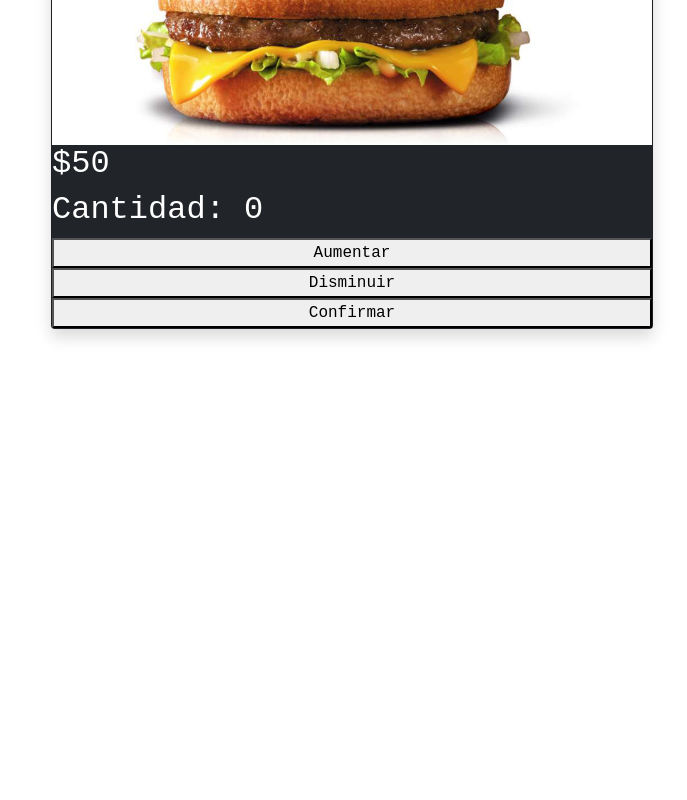
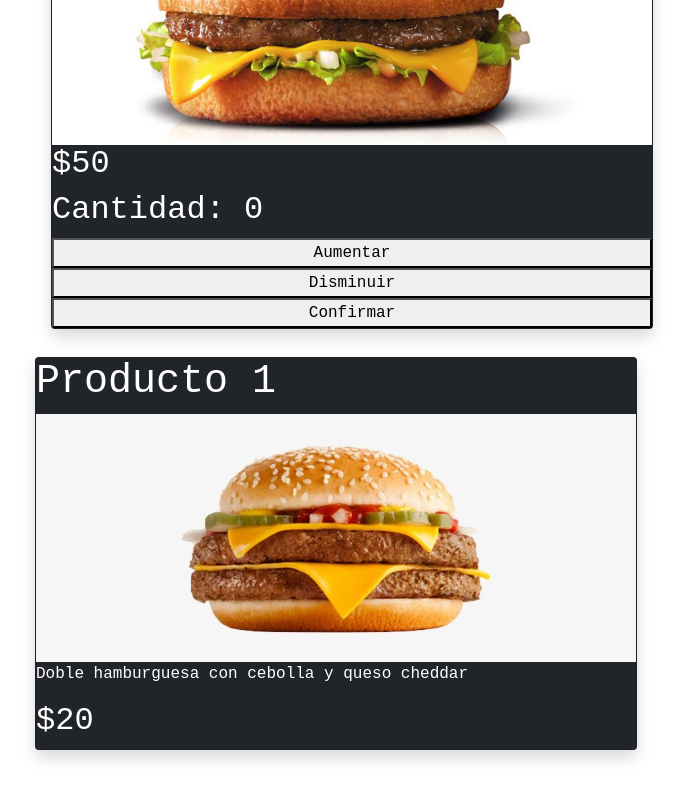
Before and after one commit to Boimen/ProyectoReact, a React (Create React App) app: page / in a window 1280 px wide. Shown: the part 893-1693 px from the top of the page, without its empty margins (304-991 px from the left). Before the commit the page ends 1282 px from the top, so only its background shows below. Built offline with nearby package versions, Linux system fonts and the light colour scheme.

Commit message:
sexto commit

```diff
--- a/src/components/App.js
+++ b/src/components/App.js
@@ -3,7 +3,8 @@ import Cartwidjet from "./Cartwidjet"
 import ItemlistContainer from "./ItemlistContainer";
 import 'bootstrap/dist/css/bootstrap.min.css';
 import './Estilos.css';
-import { useState,useEffect } from "react";
+import ItemDetailContainer from "./ItemDetailContainer";
+
 
 
 const App = () => {
@@ -51,7 +52,10 @@ const App = () => {
 </header>
 
 <div id="index">
+
 <ItemlistContainer/>
+<ItemDetailContainer/>
+
 </div>
 </>
 )
--- /dev/null
+++ b/src/components/ItemDetail.js
@@ -0,0 +1,21 @@
+
+
+
+const ItemDetail = ({products}) => {
+    return(
+    <>
+
+       <div class="col d-flex justify-content-center mb-4">
+       <div class="card shadow mb-1 bg-dark rounded" id="cart">
+       <h1>{products.titulo}</h1>
+       <img src={products.imagen} id="cartimg"/>
+       <p>{products.detalle}</p>
+       <h2>${products.precio}</h2>
+       </div>
+       </div>
+
+    </>
+        );
+}
+
+export default ItemDetail;
--- /dev/null
+++ b/src/components/ItemDetailContainer.js
@@ -0,0 +1,40 @@
+import { useState,useEffect } from "react";
+import ItemDetail from "./ItemDetail";
+
+
+const products =
+    {id:1,titulo:"Producto 1",detalle:"Doble hamburguesa con cebolla y queso cheddar",precio:20,imagen:'Imagenes/doblecuarto.jpg',stock:2}
+
+
+
+
+const ItemDetailContainer = () => {
+
+
+    const [productos,setProductos] = useState()
+
+    useEffect(()=>{
+        const simulacion = new Promise((resolver)=>{
+        setTimeout(() => {
+            console.log("Hecho")
+            resolver(products)
+        }, 2000)
+    })
+    simulacion.then((res)=>{
+        setProductos(res)
+        console.log(res)
+    })
+})
+
+    return(
+ <>
+
+    <ItemDetail products={products}/>
+
+ </>
+    );
+
+}
+
+
+export default ItemDetailContainer;
```
Also changed, not shown: src/components/ItemlistContainer.js (+6 -3 lines), src/components/Prueba.js (added, +17 -0 lines).
